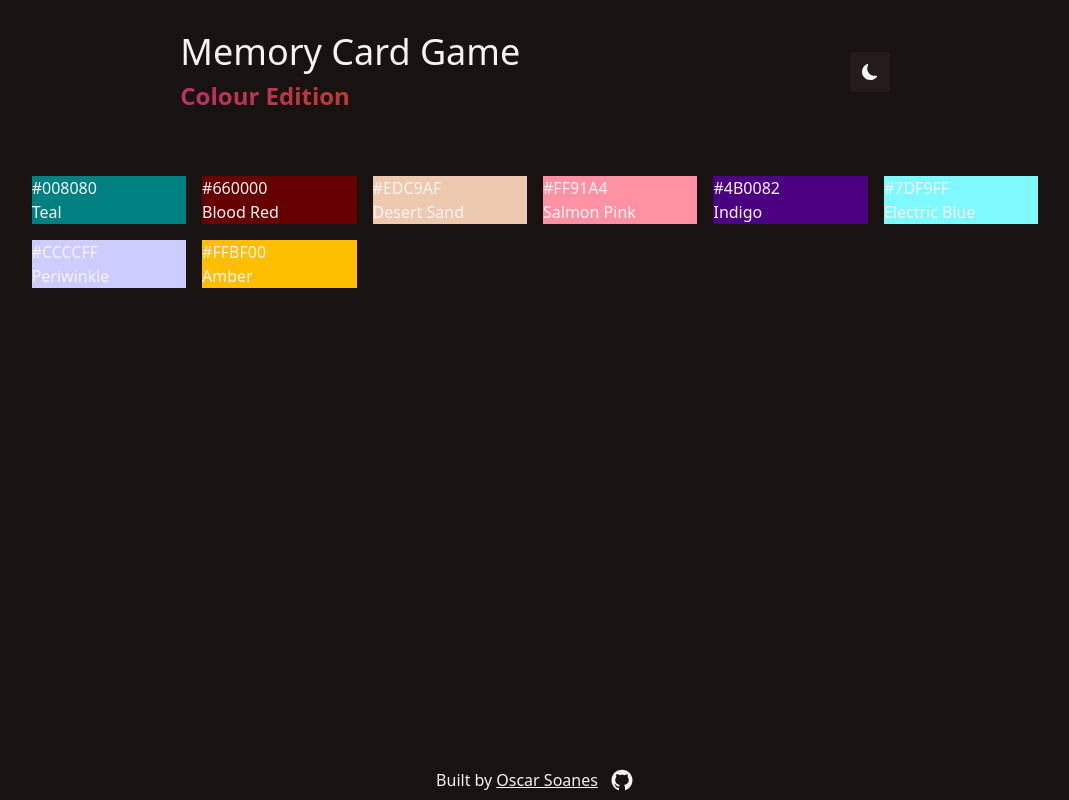
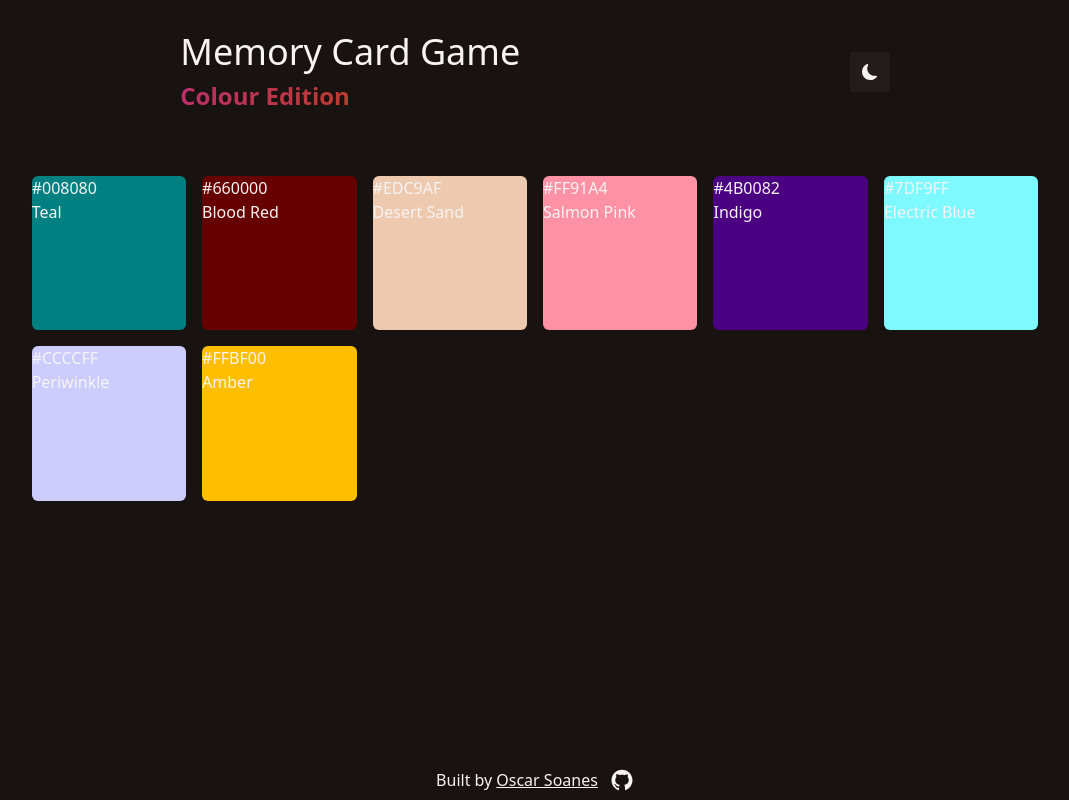
Before and after one commit to OscarSoanes/memory-card, a React (Create React App) app: page / in a window 1280 px wide. Both pictures are taken after a click on the button "Easy". Shown: the whole page, without its empty margins (105-1174 px from the left). Built offline with nearby package versions, Linux system fonts and the light colour scheme.

Commit message:
Styling the Cells colour

```diff
--- a/src/components/Cell.jsx
+++ b/src/components/Cell.jsx
@@ -1,6 +1,9 @@
 export function Cell({ colour }) {
   return (
-    <section className={""} style={{ backgroundColor: colour.hex }}>
+    <section
+      className={"aspect-square rounded-md"}
+      style={{ backgroundColor: colour.hex }}
+    >
       <h2>{colour.hex}</h2>
       <p>{colour.name}</p>
     </section>
```
